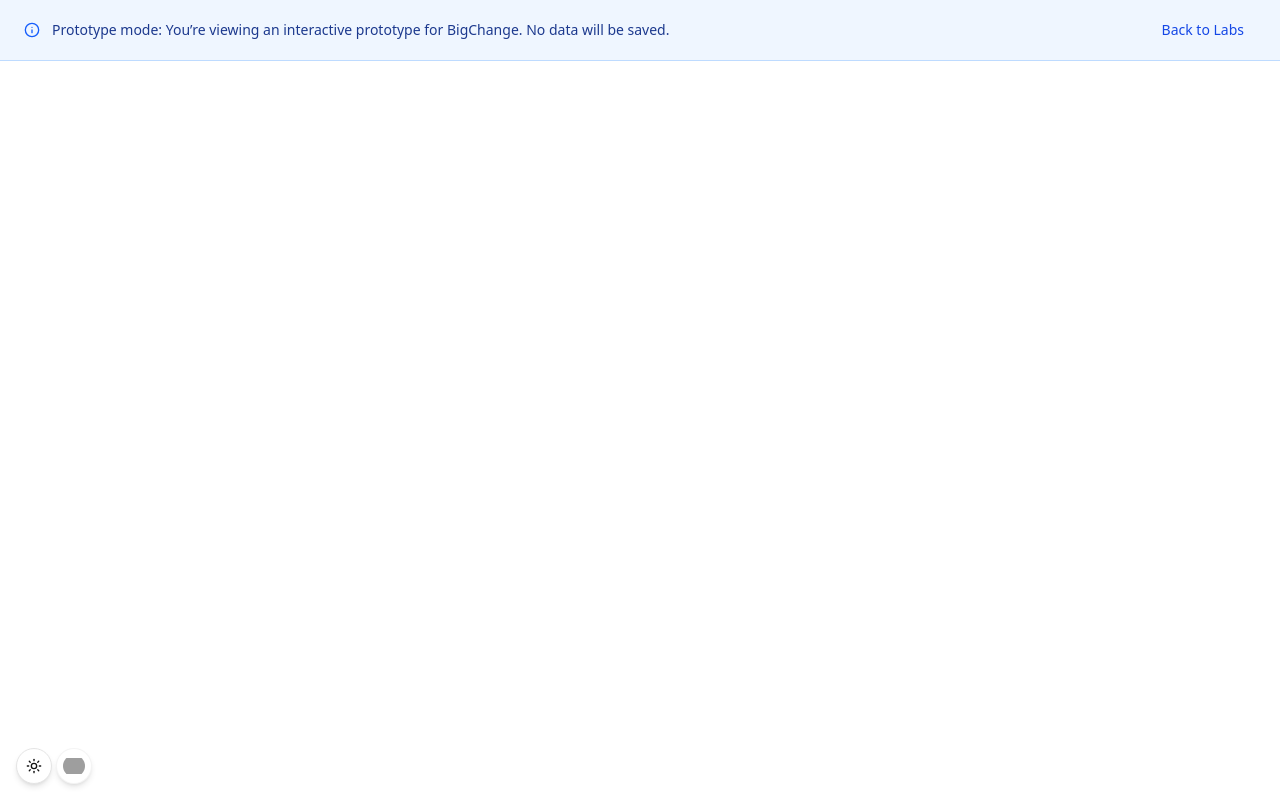
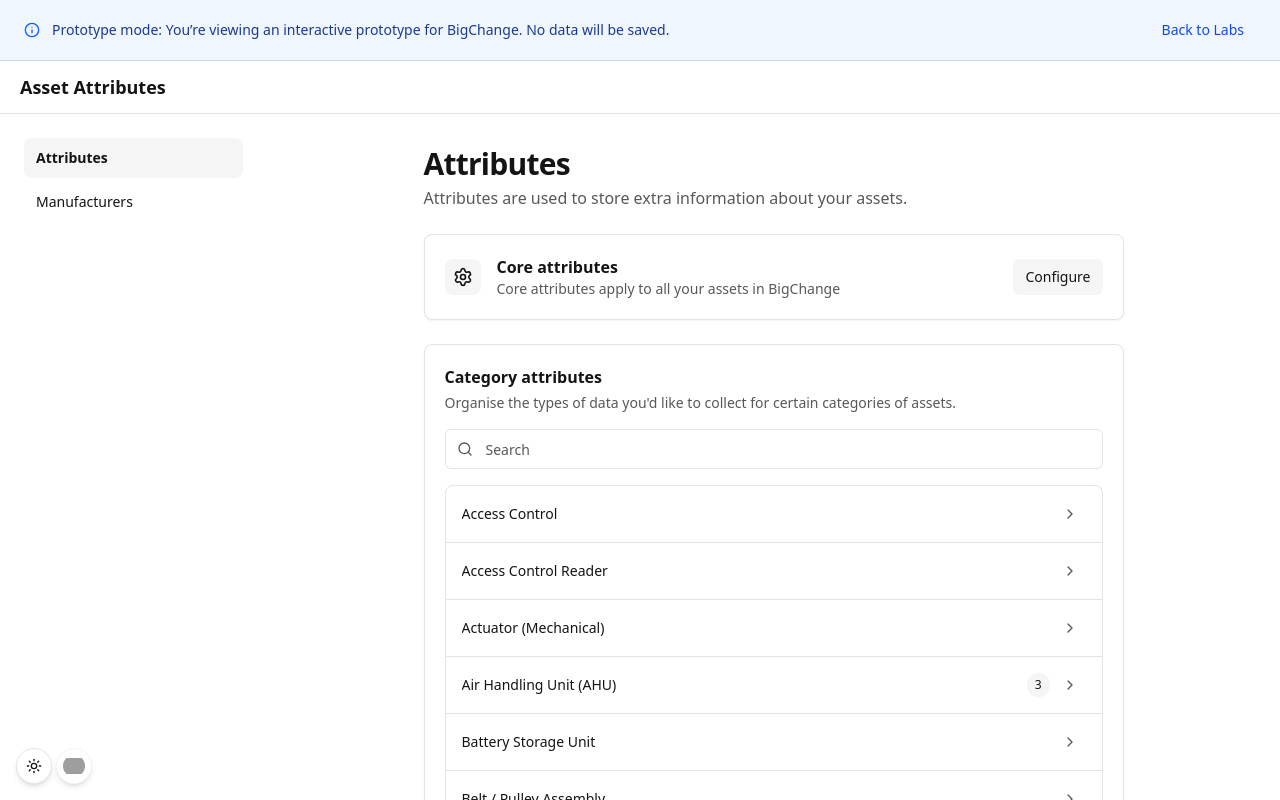
Before and after one commit to BigChangeApps/labs, a React (Vite) app: page /asset-attributes/attributes in a window 1280 px wide. Shown: the top 800 px of the page. Built offline with nearby package versions, Linux system fonts and the light colour scheme; grey boxes are pictures that could not be loaded.

Commit message:
Fix url and brand selection

```diff
--- a/index.html
+++ b/index.html
@@ -5,6 +5,15 @@
     <link rel="icon" type="image/svg+xml" href="/vite.svg" />
     <meta name="viewport" content="width=device-width, initial-scale=1.0" />
     <title>BigChange Labs</title>
+    <script>
+      // Set data-brand attribute immediately before CSS loads to ensure correct tokens
+      // This prevents FOUC (Flash of Unstyled Content) with wrong colors
+      (function() {
+        const stored = localStorage.getItem("brand");
+        const brand = stored === "simpro" ? "simpro" : "bigchange";
+        document.documentElement.setAttribute("data-brand", brand);
+      })();
+    </script>
   </head>
   <body>
     <div id="root"></div>
--- a/src/prototypes/asset-attributes/App.tsx
+++ b/src/prototypes/asset-attributes/App.tsx
@@ -17,8 +17,8 @@ function AssetAttributesApp() {
         <main className="flex-1 overflow-auto">
           <Routes>
             <Route element={<Layout />}>
-              <Route index element={<Navigate to="categories" replace state={location.state} />} />
-              <Route path="categories" element={<CategoryAttributes />} />
+              <Route index element={<Navigate to="attributes" replace state={location.state} />} />
+              <Route path="attributes" element={<CategoryAttributes />} />
               <Route
                 path="category/:categoryId"
                 element={<CategoryAttributesDetail />}
--- a/src/prototypes/asset-attributes/components/layout.tsx
+++ b/src/prototypes/asset-attributes/components/layout.tsx
@@ -49,9 +49,9 @@ export function Layout() {
   // Handle back button navigation
   const handleBackClick = () => {
     if (location.pathname.includes("/core-attributes")) {
-      navigate("/asset-attributes/categories");
+      navigate("/asset-attributes/attributes");
     } else if (location.pathname.includes("/category/")) {
-      navigate("/asset-attributes/categories");
+      navigate("/asset-attributes/attributes");
     } else {
       // For main pages, go back to labs
       navigate("/");
@@ -64,7 +64,7 @@ export function Layout() {
   const NavigationLinks = ({ onClick }: { onClick?: () => void }) => (
     <nav className="flex flex-col gap-1">
       <NavLink
-        to="/asset-attributes/categories"
+        to="/asset-attributes/attributes"
         state={location.state}
         onClick={onClick}
         className={({ isActive }) =>
```
